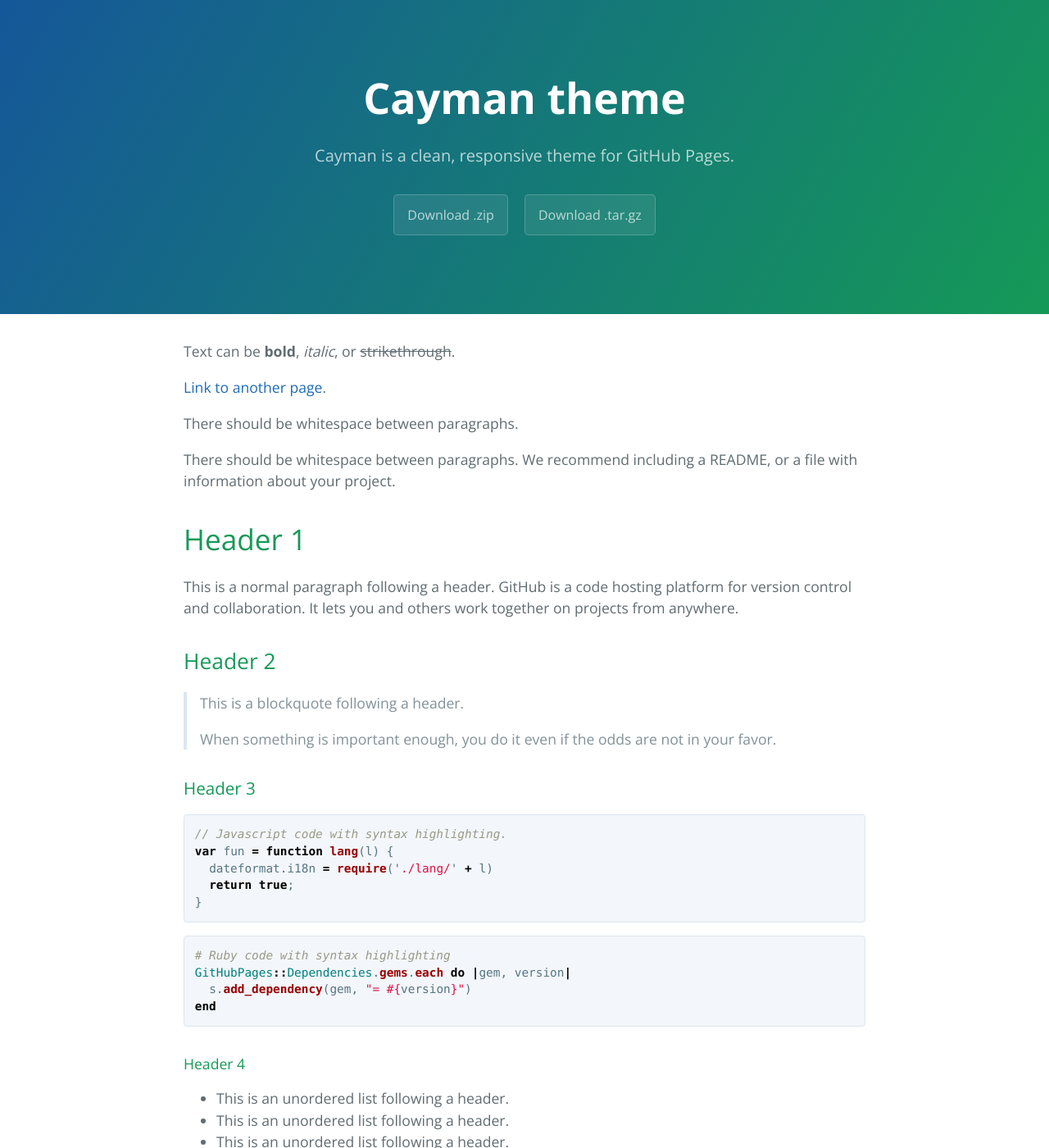
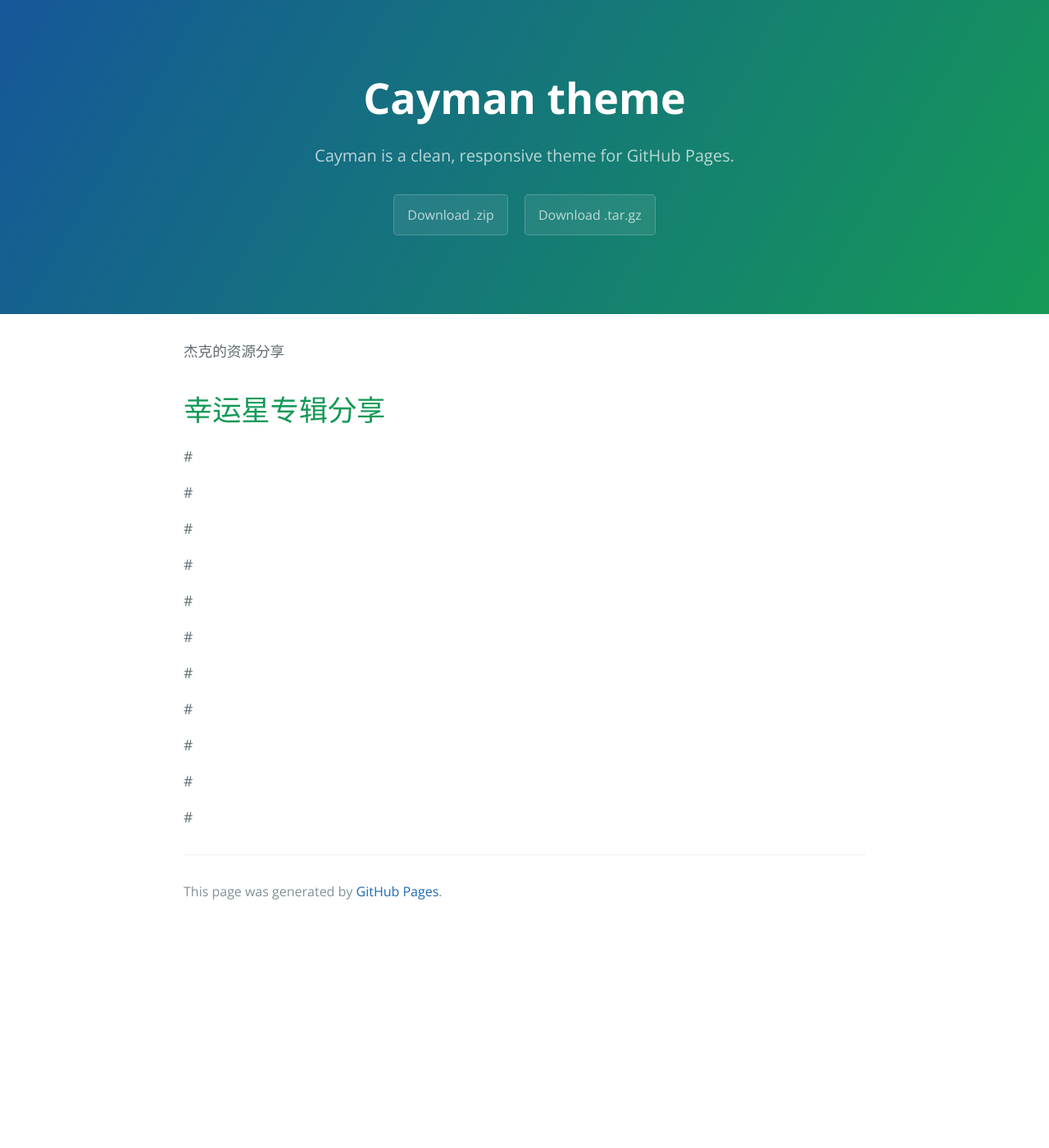
Before and after one commit to yjacks/yjacks.github.io, a Jekyll site: the page built from index.md, in a window 1280 px wide and 1400 px high. Shown: the whole window at 82% size. Built offline with Jekyll 4.4.1, drawn with Linux system fonts in a browser that asks for light colours; some of the changed text lies outside the part shown.

Commit message:
Update index.md

````diff
--- a/index.md
+++ b/index.md
@@ -2,122 +2,34 @@
 layout: default
 ---
 
-Text can be **bold**, _italic_, or ~~strikethrough~~.
+杰克的资源分享
 
-[Link to another page](./another-page.html).
+# 幸运星专辑分享
 
-There should be whitespace between paragraphs.
-
-There should be whitespace between paragraphs. We recommend including a README, or a file with information about your project.
-
-# Header 1
-
-This is a normal paragraph following a header. GitHub is a code hosting platform for version control and collaboration. It lets you and others work together on projects from anywhere.
-
-## Header 2
-
-> This is a blockquote following a header.
->
-> When something is important enough, you do it even if the odds are not in your favor.
-
-### Header 3
-
-```js
-// Javascript code with syntax highlighting.
-var fun = function lang(l) {
-  dateformat.i18n = require('./lang/' + l)
-  return true;
-}
-```
-
-```ruby
-# Ruby code with syntax highlighting
-GitHubPages::Dependencies.gems.each do |gem, version|
-  s.add_dependency(gem, "= #{version}")
-end
-```
-
-#### Header 4
-
-*   This is an unordered list following a header.
-*   This is an unordered list following a header.
-*   This is an unordered list following a header.
-
-##### Header 5
-
-1.  This is an ordered list following a header.
-2.  This is an ordered list following a header.
-3.  This is an ordered list following a header.
-
-###### Header 6
-
-| head1        | head two          | three |
-|:-------------|:------------------|:------|
-| ok           | good swedish fish | nice  |
-| out of stock | good and plenty   | nice  |
-| ok           | good `oreos`      | hmm   |
-| ok           | good `zoute` drop | yumm  |
-
-### There's a horizontal rule below this.
-
-* * *
-
-### Here is an unordered list:
-
-*   Item foo
-*   Item bar
-*   Item baz
-*   Item zip
-
-### And an ordered list:
-
-1.  Item one
-1.  Item two
-1.  Item three
-1.  Item four
-
-### And a nested list:
-
-- level 1 item
-  - level 2 item
-  - level 2 item
-    - level 3 item
-    - level 3 item
-- level 1 item
-  - level 2 item
-  - level 2 item
-  - level 2 item
-- level 1 item
-  - level 2 item
-  - level 2 item
-- level 1 item
-
-### Small image
-
-![Octocat](https://github.githubassets.com/images/icons/emoji/octocat.png)
-
-### Large image
-
-![Branching](https://guides.github.com/activities/hello-world/branching.png)
+#
 
 
-### Definition lists can be used with HTML syntax.
+#
 
-<dl>
-<dt>Name</dt>
-<dd>Godzilla</dd>
-<dt>Born</dt>
-<dd>1952</dd>
-<dt>Birthplace</dt>
-<dd>Japan</dd>
-<dt>Color</dt>
-<dd>Green</dd>
-</dl>
 
-```
-Long, single-line code blocks should not wrap. They should horizontally scroll if they are too long. This line should be long enough to demonstrate this.
-```
+#
 
-```
-The final element.
-```
+
+
+#
+
+#
+
+
+#
+
+#
+
+#
+
+#
+
+#
+
+
+#
````
